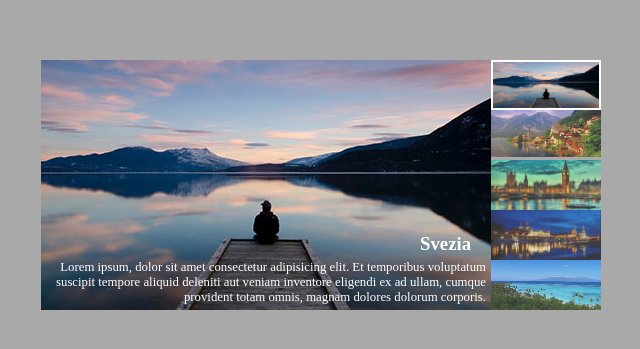
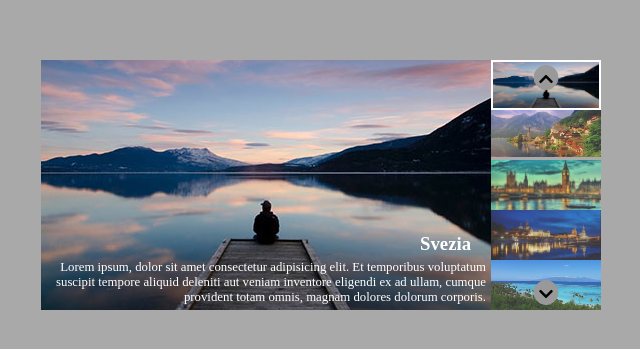
Before and after one commit to cenny1988/js-array-carousel, a plain HTML site: page index.html in a window 1280 px wide. Shown: the part 215-564 px from the top of the page, 319-959 px from the left. Drawn offline with Linux system fonts and the light colour scheme.

Commit message:
create arrow next e prev

```diff
--- a/css/style.css
+++ b/css/style.css
@@ -50,6 +50,7 @@ body{
     height: 100%;
     display: flex;
     flex-direction: column;
+    position: relative;
 }
 .thumb{
     height: calc(100% / 5);
@@ -71,3 +72,25 @@ body{
     border: 2px solid #fff;
     opacity: 1;
 }
+
+.next{
+    bottom: 5px;
+}
+.prev{
+    top: 5px;
+}
+.arrow{
+    cursor: pointer;
+    width: 25px;
+    height: 25px;
+    line-height: 28px;
+    text-align: center;
+    border: 1px solid #999;
+    background-color: #999;
+    border-radius: 100%;
+
+    position: absolute;
+    left: 50%;
+    transform: translateX(-50%);
+    z-index: 10;
+}
--- a/index.html
+++ b/index.html
@@ -4,6 +4,7 @@
     <meta charset="UTF-8">
     <meta http-equiv="X-UA-Compatible" content="IE=edge">
     <meta name="viewport" content="width=device-width, initial-scale=1.0">
+    <link rel="stylesheet" href="https://cdnjs.cloudflare.com/ajax/libs/font-awesome/5.15.4/css/all.min.css">
     <link rel="stylesheet" href="css/style.css">
     <title>js-carousel</title>
 </head>
@@ -30,8 +31,8 @@
             </div> -->
 
 
-            <!-- <div class="prev"></div>
-            <div class="next"></div> -->
+            <div class="arrow prev"><i class="fas fa-chevron-up"></i></div>
+            <div class="arrow next"><i class="fas fa-chevron-down"></i></div>
 
         </div>
 
--- a/js/main.js
+++ b/js/main.js
@@ -49,8 +49,11 @@ for (let i=0; i < items.length; i++) {
     `;
 }
 
+// inseriamo nell html gli item e thumb creati attiviamo solo i primi elementi di ognuno con classe active
 itemsCont.innerHTML = item;
 document.getElementsByClassName('item')[0].classList.add('active')
 
-thumbsCont.innerHTML = thumb;
+thumbsCont.innerHTML += thumb;
 document.getElementsByClassName('thumb')[0].classList.add('active')
+
+// al click sul tasto next spostiamo la classe active sul item successivo
```
